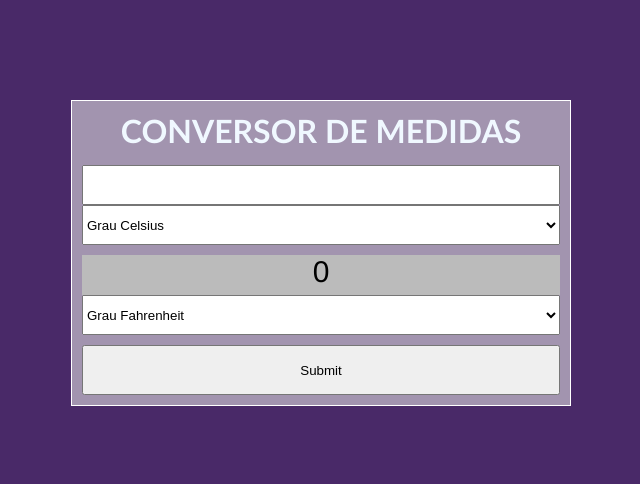
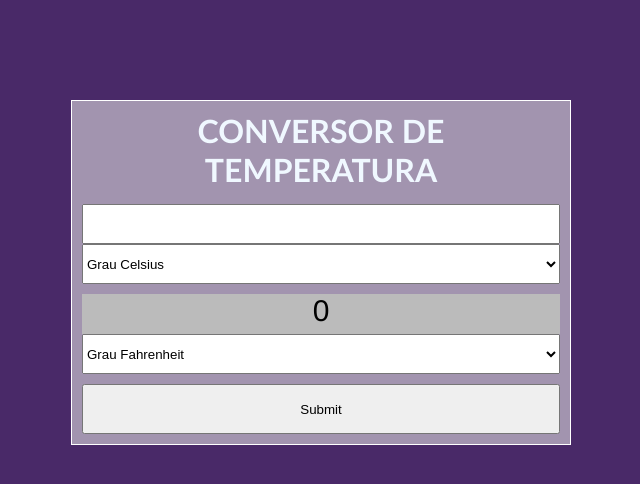
Before and after one commit to AdrDavid/conversor-de-temperatura, a plain HTML site: page index.html in a window 1280 px wide. Shown: the whole page, without its empty margins (319-959 px from the left). Drawn offline with Linux system fonts and the light colour scheme.

Commit message:
conversor

```diff
--- a/index.html
+++ b/index.html
@@ -14,7 +14,7 @@
 <body>
 
     <div class="container">
-        <h1>CONVERSOR DE MEDIDAS</h1>
+        <h1>CONVERSOR DE TEMPERATURA</h1>
 
         <div  class="temperatura">
             <form action="" id="form">
```
